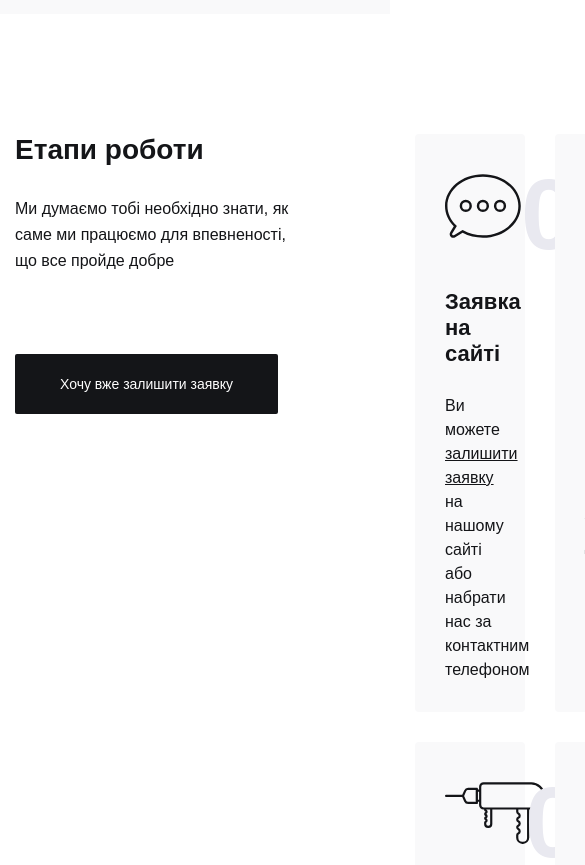
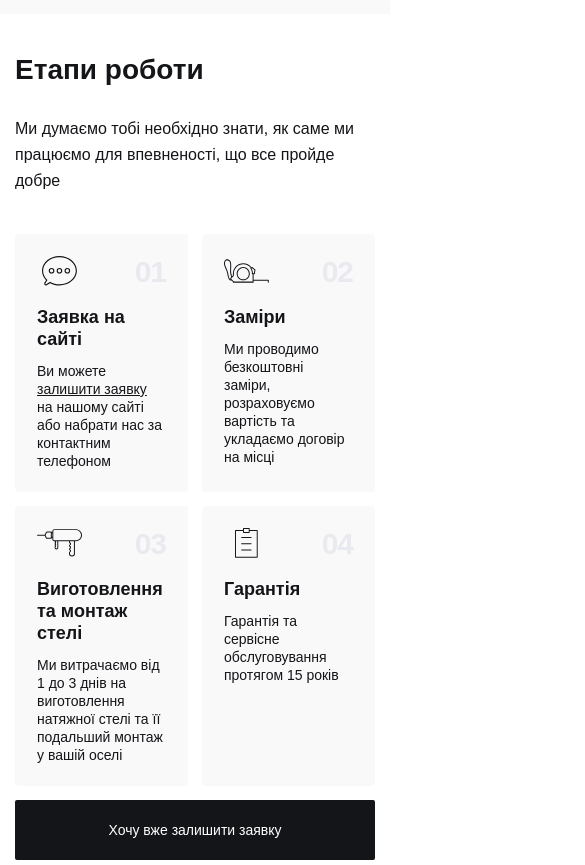
Before and after one commit to q2tt/7SEVEN, a website: page index.html in a window 390 px wide. Shown: the part 1180-2045 px from the top of the page, 585 px wide, since content can reach past the window. Drawn offline with Linux system fonts and the light colour scheme.

Commit message:
stages mobile

```diff
--- a/index.html
+++ b/index.html
@@ -230,9 +230,7 @@
                             <img src="dist/img/Clipboard.png" alt="document" />
                             <figcaption>Офіційний талон з голограмою на 15 років гарантії</figcaption>
                           </figure>
-
                     </div>
-
                 </div>
             </div>
         </div>
@@ -300,7 +298,7 @@
                 </div>
 
                 <div class="stages__btn-wrap">
-                    <button class="button">Хочу вже залишити заявку</button>
+                    <button class="button stages__btn">Хочу вже залишити заявку</button>
                 </div>
 
             </div>
--- a/src/styles/components/_box-stage.scss
+++ b/src/styles/components/_box-stage.scss
@@ -1,25 +1,55 @@
-.box-stage{
+.box-stage {
   width: calc(50% - 15px);
   min-height: 360px;
   border-radius: 4px;
-    background: #F9F9FA;
+  background: #f9f9fa;
   padding: 40px 30px 30px 30px;
   box-sizing: border-box;
   margin: 0 0 30px 0;
 
-    &__images-wrap{
+  @include _xl {
+    min-height: 310px;
+  }
+  @include _l {
+    min-height: 310px;
+  }
+  @include _m {
+    padding: 22px;
+    min-height: 210px;
+  }
+  @include _s {
+    margin: 0 0 14px 0;
+    width: calc(50% - 7px);
+  }
+
+  &__images-wrap {
     @include flex-row-btw;
   }
-    &__icon-wrap{
-        width: 80px;
-        height: 80px;
+  &__icon-wrap {
+    width: 110px;
+    height: 90px;
+
+    @include _xl {
+      width: 70px;
+      height: 60px;
     }
 
-    &__icon{
-        width: auto;
-        height: auto;
+    @include _m {
+      width: 60px;
+      height: 40px;
     }
-    &__num{
+    @include _s {
+      width: 45px;
+      height: 30px;
+    }
+  }
+
+  &__icon {
+    width: 100%;
+    height: 100%;
+    object-fit: scale-down;
+  }
+  &__num {
     display: block;
     color: $gray-num;
     font-size: 100px;
@@ -27,18 +57,40 @@
     font-weight: 700;
     line-height: 80px; /* 80% */
     letter-spacing: -1px;
+
+    @include _xl {
+      font-size: 70px;
+    }
+    @include _m {
+      font-size: 50px;
+      line-height: 60px;
     }
 
-    &__title{
+    @include _s {
+      font-size: 30px;
+      line-height: 32px;
+    }
+  }
+
+  &__title {
     max-width: 224px;
     margin: 35px 0 27px 0;
+
+    @include _s {
+      margin: 18px 0 12px 0;
+      word-break: break-word;
+    }
   }
 
-    &__txt{
+  &__txt {
     line-height: 24px;
+    @include _s {
+      font-size: 14px;
+      line-height: 18px;
+    }
   }
 
-    &__link{
+  &__link {
     color: $deep-black;
   }
 }
--- a/src/styles/components/_txt.scss
+++ b/src/styles/components/_txt.scss
@@ -46,6 +46,11 @@
     font-style: normal;
     font-weight: 700;
     line-height: 26px;
+
+    @include _m{
+        font-size: 18px;
+        line-height: 22px;
+    }
 }
 .p14{
     font-family: 'CenturyGothic', sans-serif;
--- a/src/styles/layout/_stages.scss
+++ b/src/styles/layout/_stages.scss
@@ -1,33 +1,68 @@
-.stages{
+.stages {
   padding: 120px 0;
 
-    &__wrap{
+  @include _l {
+    padding: 80px 0;
+  }
+
+  @include _m {
+    padding: 40px 0;
+  }
+
+  &__wrap {
     display: grid;
     grid-template-columns: 280px 1fr;
     grid-template-rows: 220px 1fr;
-        grid-template-areas: 'description boxes' 'button boxes';
+    grid-template-areas: "description boxes" "button boxes";
 
+    @include _l {
+      grid-template-columns: 1fr;
+      grid-template-rows: auto auto auto;
+      grid-template-areas: "description" "boxes" "button ";
     }
-    &__desc-wrap{
+  }
+  &__desc-wrap {
     grid-area: description;
+
+    @include _m {
+      max-width: 450px;
     }
-    &__boxes{
+    @include _s {
+      max-width: none;
+      width: 100%;
+    }
+  }
+  &__boxes {
     grid-area: boxes;
     margin: 0 0 0 120px;
     @include flex-row-btw;
     flex-wrap: wrap;
+
+    @include _xl {
+      margin: 0 0 0 70px;
     }
-    &__btn-wrap{
+    @include _l {
+      margin: 40px 0 0 0;
+    }
+  }
+  &__btn-wrap {
     grid-area: button;
   }
 
   &__title {
     margin: 0 0 30px;
   }
-    &__p{
+  &__p {
     line-height: 26px;
   }
 
+  &__btn {
+    @include _m {
+      margin: 0 auto;
 
-
+      @include _s {
+        width: 100%;
       }
+    }
+  }
+}
```
Also changed, not shown: dist/css/main.min.css, src/styles/style.css, 2 other files. Lines whose indentation alone changed are shown as unchanged.
